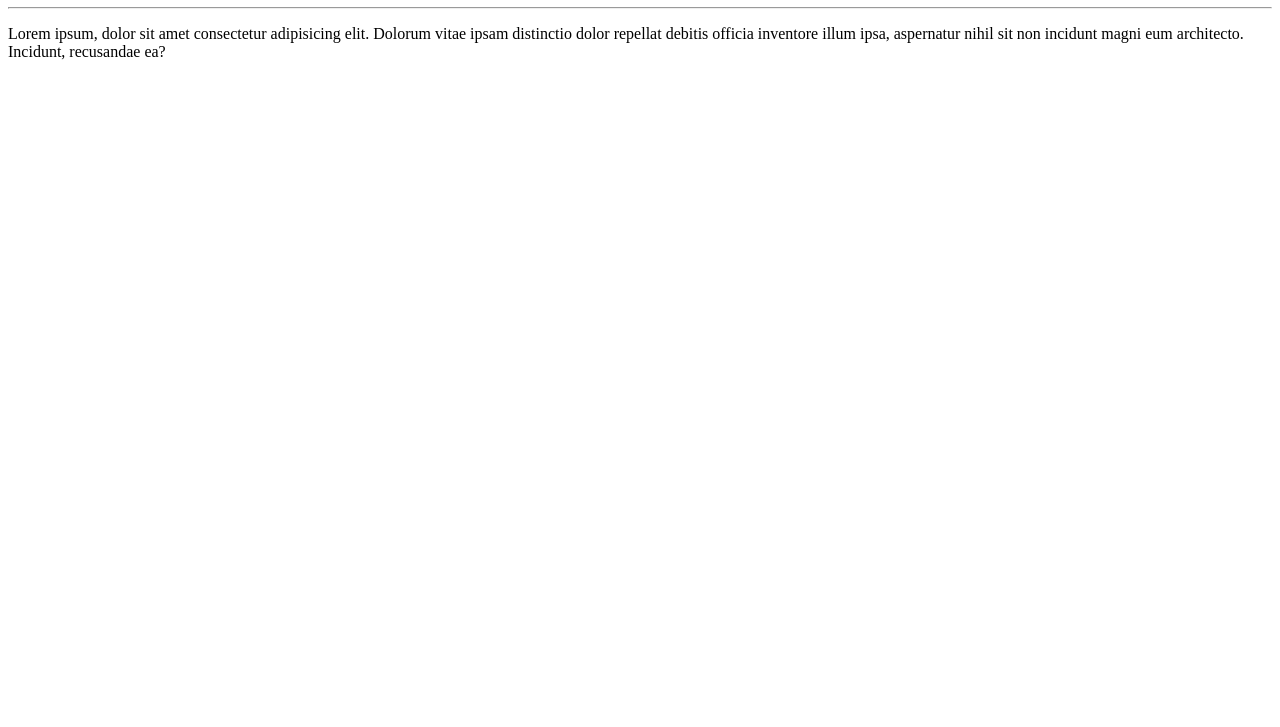
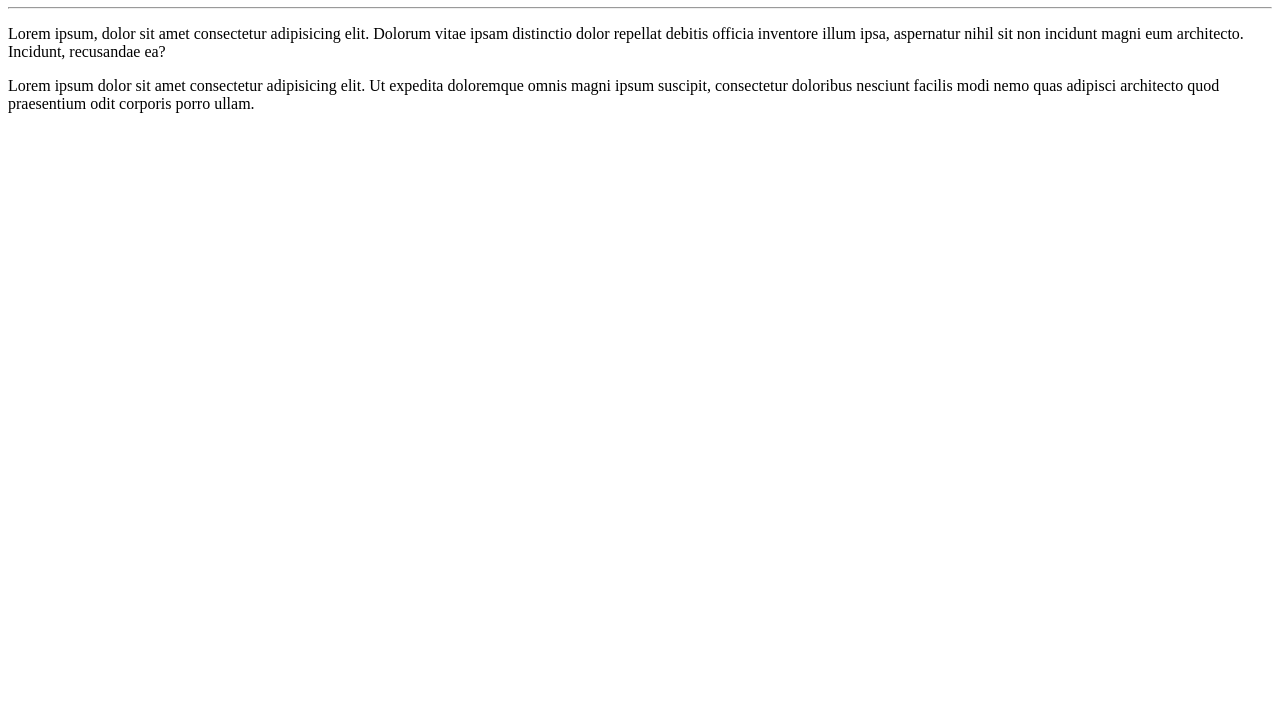
Before and after one commit to OlopesMaster/ola-mundo, a plain HTML site: page site-exemplo/index.html in a window 1280 px wide. Shown: the part 73-800 px from the top of the page. Drawn offline with Linux system fonts and the light colour scheme.

Commit message:
adicionei im paragrafo

```diff
--- a/site-exemplo/index.html
+++ b/site-exemplo/index.html
@@ -9,5 +9,6 @@
     <h1>ola, mundo!</h1>
     <hr>
     <p>Lorem ipsum, dolor sit amet consectetur adipisicing elit. Dolorum vitae ipsam distinctio dolor repellat debitis officia inventore illum ipsa, aspernatur nihil sit non incidunt magni eum architecto. Incidunt, recusandae ea?</p>
+    <p>Lorem ipsum dolor sit amet consectetur adipisicing elit. Ut expedita doloremque omnis magni ipsum suscipit, consectetur doloribus nesciunt facilis modi nemo quas adipisci architecto quod praesentium odit corporis porro ullam.</p>
 </body>
 </html>
```
